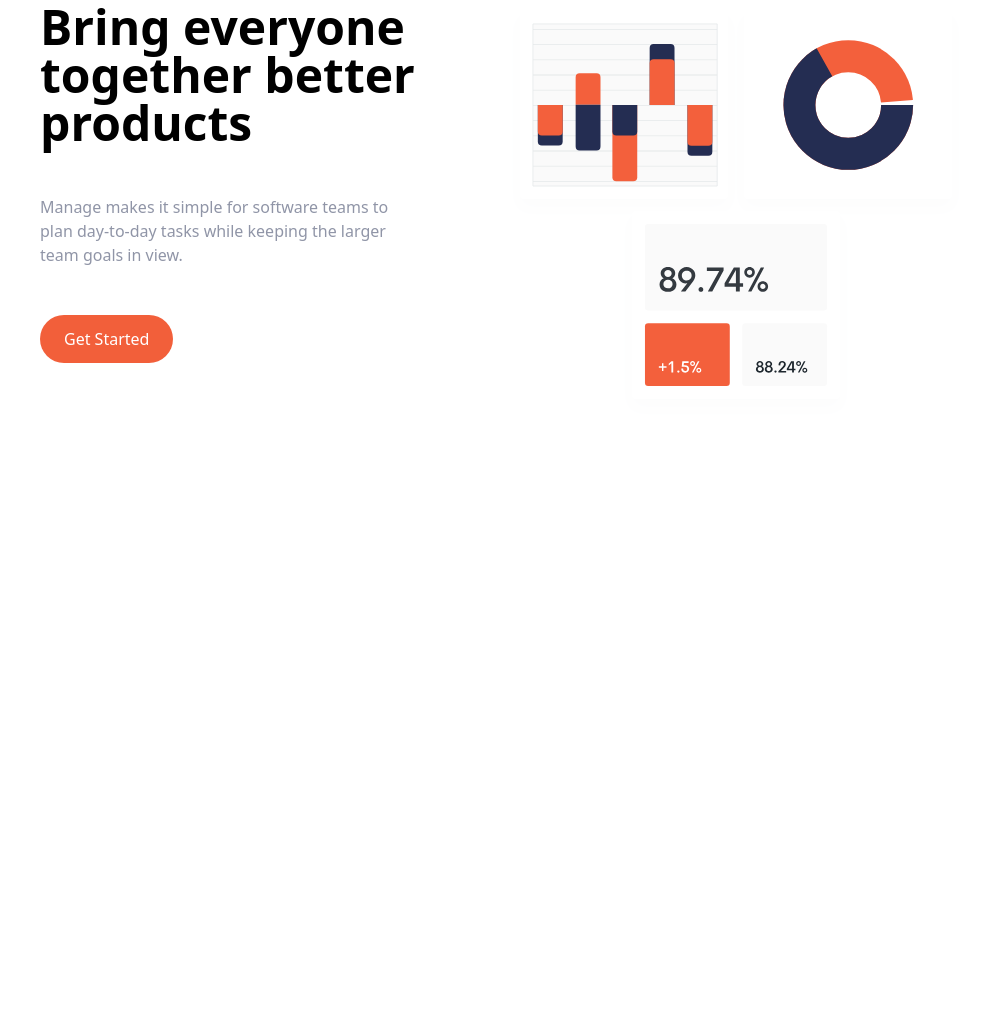
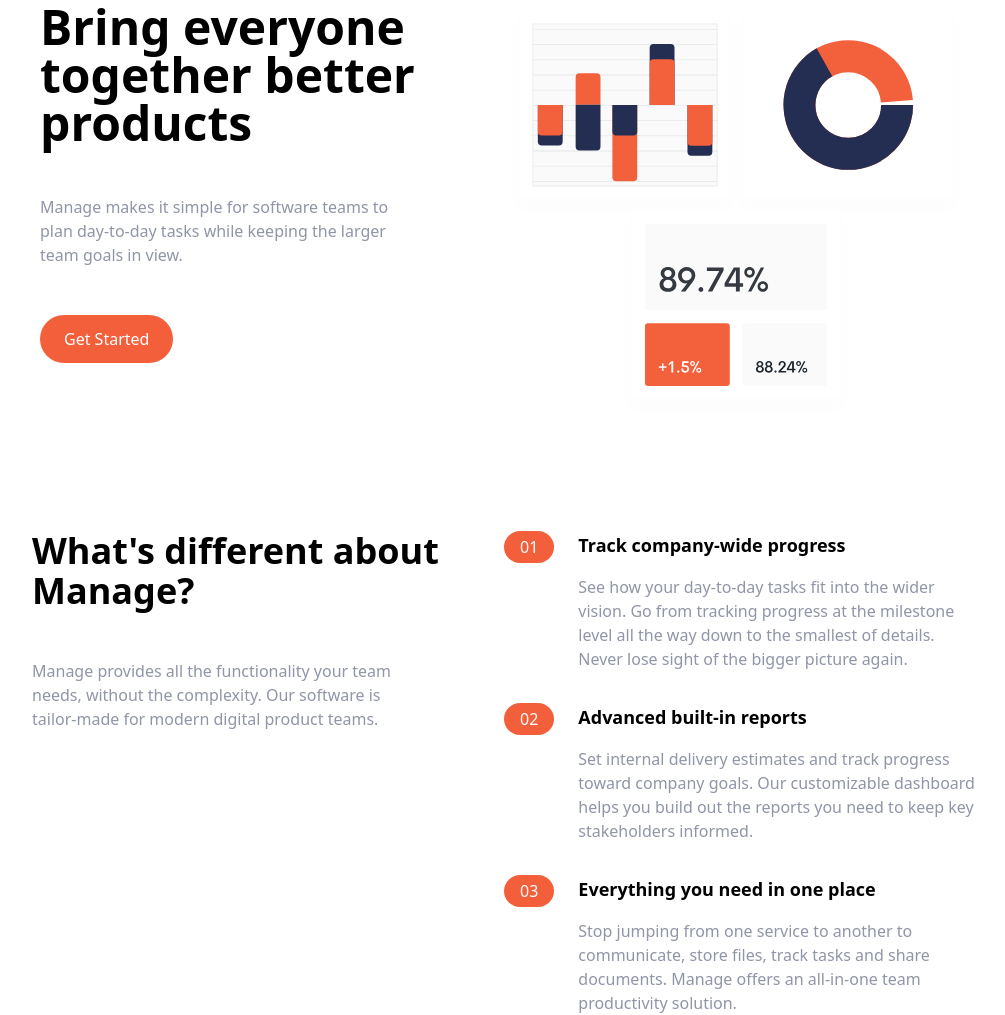
Before and after one commit to dulip-sameera/tailwind-landing-page, a website: page index.html in a window 1280 px wide. Shown: the part 133-1148 px from the top of the page, without its empty margins (136-1141 px from the left). Before the commit the page ends 800 px from the top, so only its background shows below. Drawn offline with Linux system fonts and the light colour scheme.

Commit message:
add features section

```diff
--- a/index.html
+++ b/index.html
@@ -67,5 +67,118 @@
         </div>
       </div>
     </section>
+
+    <!-- Features Section -->
+    <section id="features">
+      <!-- Flex Container -->
+      <div
+        class="container flex flex-col px-4 mx-auto mt-10 space-y-12 md:space-y-0 md:flex-row"
+      >
+        <!-- What's Different -->
+        <div class="flex flex-col space-y-12 md:w-1/2">
+          <h2 class="max-w-md text-4xl font-bold text-center md:text-left">
+            What's different about Manage?
+          </h2>
+          <p class="max-w-sm text-center text-darkGrayishBlue md:text-left">
+            Manage provides all the functionality your team needs, without the
+            complexity. Our software is tailor-made for modern digital product
+            teams.
+          </p>
+        </div>
+        <!-- Numbered List -->
+        <div class="flex flex-col space-y-8 md:w-1/2">
+          <!-- List Item - 1 -->
+          <div
+            class="flex flex-col space-y-3 md:space-y-0 md:space-x-6 md:flex-row"
+          >
+            <!-- Heading -->
+            <div class="rounded-l-full bg-brightRedSupLight md:bg-transparent">
+              <div class="flex items-center space-x-2">
+                <div
+                  class="px-4 py-2 text-white rounded-full bg-brightRed md:py-1"
+                >
+                  01
+                </div>
+                <h3 class="text-base font-bold md:mb-4 md:hidden">
+                  Track company-wide progress
+                </h3>
+              </div>
+            </div>
+
+            <div>
+              <h3 class="hidden mb-4 text-lg font-bold md:block">
+                Track company-wide progress
+              </h3>
+              <p class="text-darkGrayishBlue text-center md:text-left">
+                See how your day-to-day tasks fit into the wider vision. Go from
+                tracking progress at the milestone level all the way down to the
+                smallest of details. Never lose sight of the bigger picture
+                again.
+              </p>
+            </div>
+          </div>
+
+          <!-- List Item - 2 -->
+          <div
+            class="flex flex-col space-y-3 md:space-y-0 md:space-x-6 md:flex-row"
+          >
+            <!-- Heading -->
+            <div class="rounded-l-full bg-brightRedSupLight md:bg-transparent">
+              <div class="flex items-center space-x-2">
+                <div
+                  class="px-4 py-2 text-white rounded-full bg-brightRed md:py-1"
+                >
+                  02
+                </div>
+                <h3 class="text-base font-bold md:mb-4 md:hidden">
+                  Advanced built-in reports
+                </h3>
+              </div>
+            </div>
+
+            <div>
+              <h3 class="hidden mb-4 text-lg font-bold md:block">
+                Advanced built-in reports
+              </h3>
+              <p class="text-darkGrayishBlue text-center md:text-left">
+                Set internal delivery estimates and track progress toward
+                company goals. Our customizable dashboard helps you build out
+                the reports you need to keep key stakeholders informed.
+              </p>
+            </div>
+          </div>
+
+          <!-- List Item - 3 -->
+          <div
+            class="flex flex-col space-y-3 md:space-y-0 md:space-x-6 md:flex-row"
+          >
+            <!-- Heading -->
+            <div class="rounded-l-full bg-brightRedSupLight md:bg-transparent">
+              <div class="flex items-center space-x-2">
+                <div
+                  class="px-4 py-2 text-white rounded-full bg-brightRed md:py-1"
+                >
+                  03
+                </div>
+                <h3 class="text-base font-bold md:mb-4 md:hidden">
+                  Everything you need in one place
+                </h3>
+              </div>
+            </div>
+
+            <div>
+              <h3 class="hidden mb-4 text-lg font-bold md:block">
+                Everything you need in one place
+              </h3>
+              <p class="text-darkGrayishBlue text-center md:text-left">
+                Stop jumping from one service to another to communicate, store
+                files, track tasks and share documents. Manage offers an
+                all-in-one team productivity solution.
+              </p>
+            </div>
+          </div>
+        </div>
+      </div>
+    </section>
   </body>
 </html>
```
Also changed, not shown: css/main.css.
